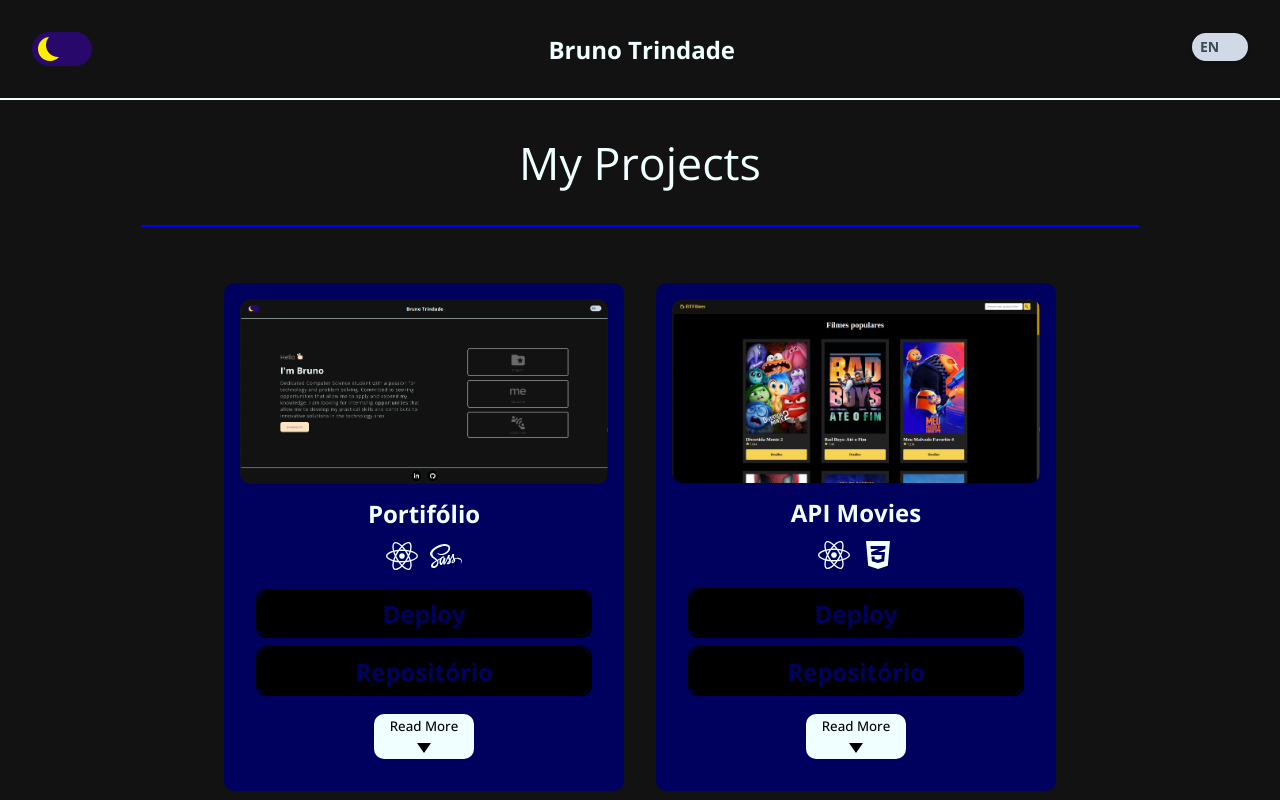
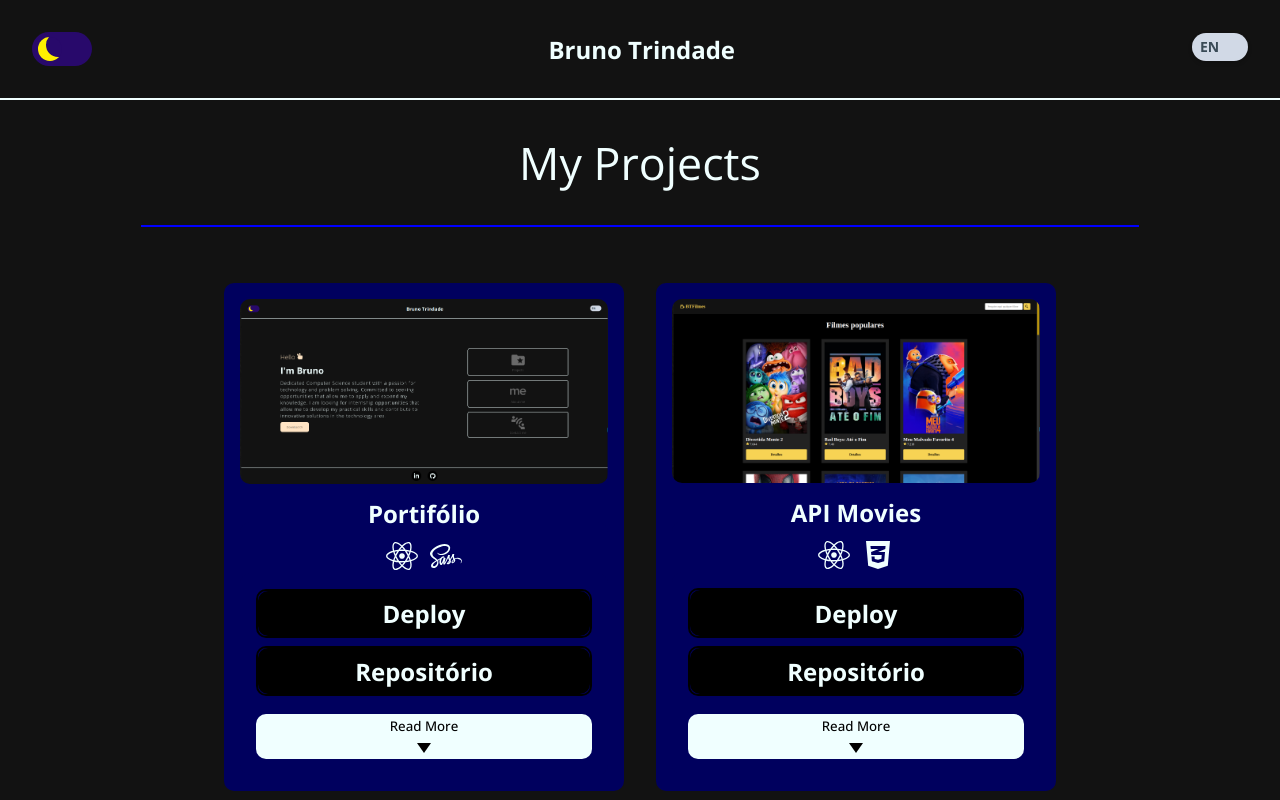
Before and after one commit to brunotrindadefm/Portifolio, a React (Vite) app: page /projects in a window 1280 px wide. Shown: the top 800 px of the page. Built offline with nearby package versions, Linux system fonts and the light colour scheme.

Commit message:
feat: adicionando alguns deploys

```diff
--- a/src/components/Projectsbt/Project.jsx
+++ b/src/components/Projectsbt/Project.jsx
@@ -17,6 +17,7 @@
                 en: 'My portfolio, where I talk about myself and my projects',
                 pt: 'Meu portifólio, onde falo sobre mim e sobre meus projetos'
             },
+            deploy: 'https://brunotrindadefriaca.netlify.app/',
             github: 'https://github.com/brunotrindadefm/portif-lio'
         },
         {
@@ -27,6 +28,7 @@
                 en: 'A project about movies data fetching using a public API.',
                 pt: 'Um projeto sobre busca de dados de filmes usando uma API pública.'
             },
+            deploy: 'https://btmovies.netlify.app/',
             github: 'https://github.com/brunotrindadefm/APIMovies'
         },
         {
@@ -37,6 +39,7 @@
                 en: 'A weather application using a weather API.',
                 pt: 'Um aplicativo de clima usando uma API de clima.'
             },
+            deploy: 'https://weathertrindade.netlify.app/',
             github: 'https://github.com/brunotrindadefm/WeatherAPI'
         },
         {
@@ -44,9 +47,10 @@
             image: '/apiSpotify.png',
             technologies: [<FaReact key="react" />, <FaCss3Alt key="css" />],
             description: {
-                en: 'A music streaming project using Spotify API.',
-                pt: 'Um projeto de streaming de música usando a API do Spotify.'
+                en: "A music streaming project using Spotify API. You need to update the token every 30 minutes, which is why the website doesn't work",
+                pt: 'Um projeto de streaming de música usando a API do Spotify. Precisa atualizar o token de 30 em 30 minutos, por isso o site não funcionará'
             },
+            deploy: 'https://tourmaline-gelato-68d561.netlify.app/',
             github: 'https://github.com/brunotrindadefm/apiSpotify'
         },
         {
--- a/src/components/Projectsbt/Projects.css
+++ b/src/components/Projectsbt/Projects.css
@@ -68,7 +68,7 @@
   transition: 0.4s ease;
 }
 .projects-container .card-projects div img:hover {
-  transform: scale(1.08);
+  transform: scale(1.05);
   box-shadow: 0 8px 15px rgba(0, 0, 0, 0.3);
 }
 .projects-container .card-projects div h3 {
@@ -105,12 +105,11 @@
   border: none;
   background-color: #000;
   font-weight: bold;
-  color: rgb(0, 0, 94);
+  color: #F0FFFF;
   transition: 0.5s;
 }
 .projects-container .card-projects div .btn a .btn-project:hover {
   background-color: transparent;
-  color: #000;
 }
 @media (max-width: 330px) {
   .projects-container .card-projects div .btn a .btn-project {
@@ -122,7 +121,7 @@
   background-color: #F0FFFF;
   border-radius: 10px;
   color: #000;
-  width: 30%;
+  width: 100%;
   padding: 0.2rem 0;
   border: none;
   font-weight: 500;
@@ -146,12 +145,14 @@
   border-left: 7px solid transparent;
   border-right: 7px solid transparent;
   margin-bottom: 0.2rem;
+  transition: transform 0.4s;
 }
 .projects-container .card-projects div .btn .readMore .arrowdown {
   border-top: 10px solid black;
 }
 .projects-container .card-projects div .btn .readMore .arrowup {
   border-bottom: 10px solid black;
+  transform: rotate(360deg);
 }
 .projects-container .card-projects div p {
   color: #F0FFFF;
--- a/src/components/Projectsbt/Projects.scss
+++ b/src/components/Projectsbt/Projects.scss
@@ -69,7 +69,7 @@
                 transition: 0.4s ease;
 
                 &:hover {
-                    transform: scale(1.08);
+                    transform: scale(1.05);
                     box-shadow: 0 8px 15px rgba(0, 0, 0, 0.3);
                 }
             }
@@ -105,13 +105,11 @@
                         border: none;
                         background-color: $black;
                         font-weight: bold;
-                        color: rgb(0, 0, 94);
+                        color: $azure;
                         transition: 0.5s;
-
 
                         &:hover {
                             background-color: $transparent;
-                            color: $black;
                         }
 
                         @media (max-width: 330px) {
@@ -125,7 +123,7 @@
                     background-color: $azure;
                     border-radius: $radius;
                     color: $black;
-                    width: 30%;
+                    width: 100%;
                     padding: 0.2rem 0;
                     border: none;
                     font-weight: 500;
@@ -146,6 +144,7 @@
                         border-left: 7px solid transparent;
                         border-right: 7px solid transparent;
                         margin-bottom: .2rem;
+                        transition: transform 0.4s;
                     }
 
                     .arrowdown {
@@ -154,6 +153,7 @@
 
                     .arrowup {
                         border-bottom: 10px solid black;
+                        transform: rotate(360deg);
                     }
                 }
             }
```
Also changed, not shown: 1 other file (tests, documents, lock files or other folders).
